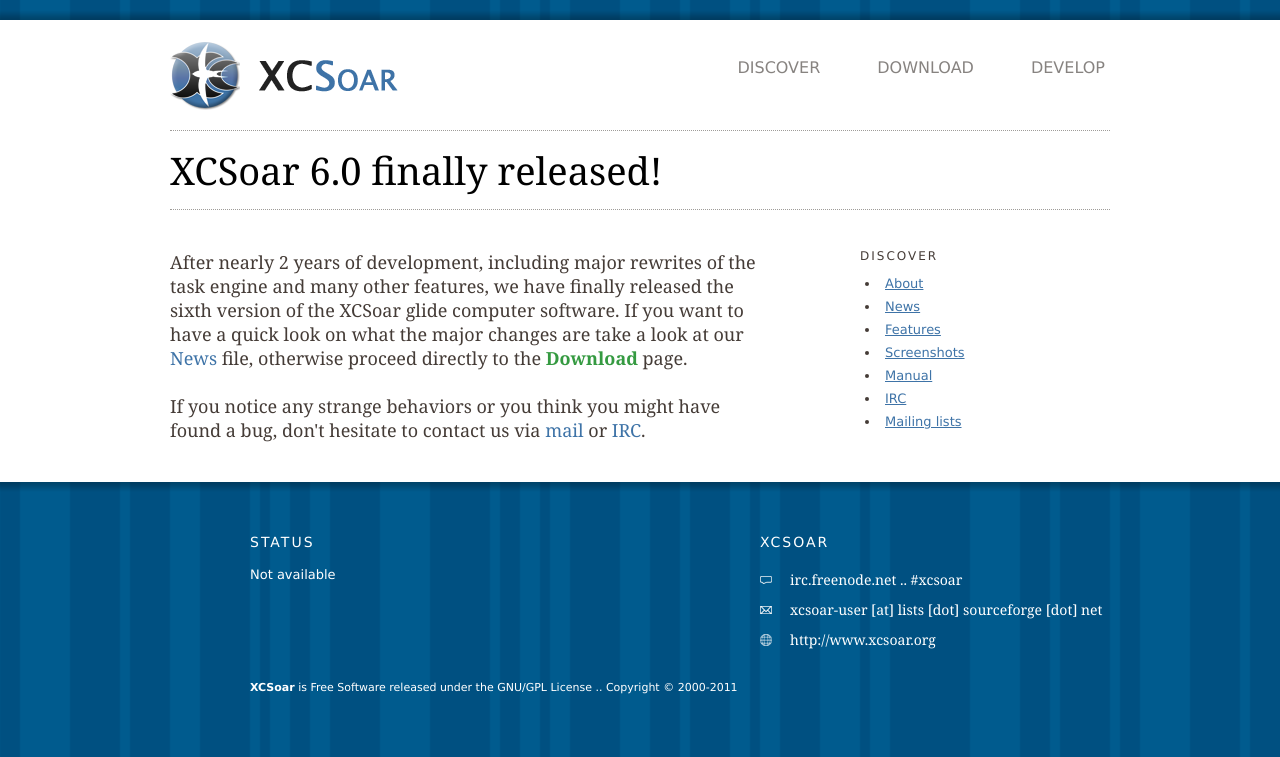
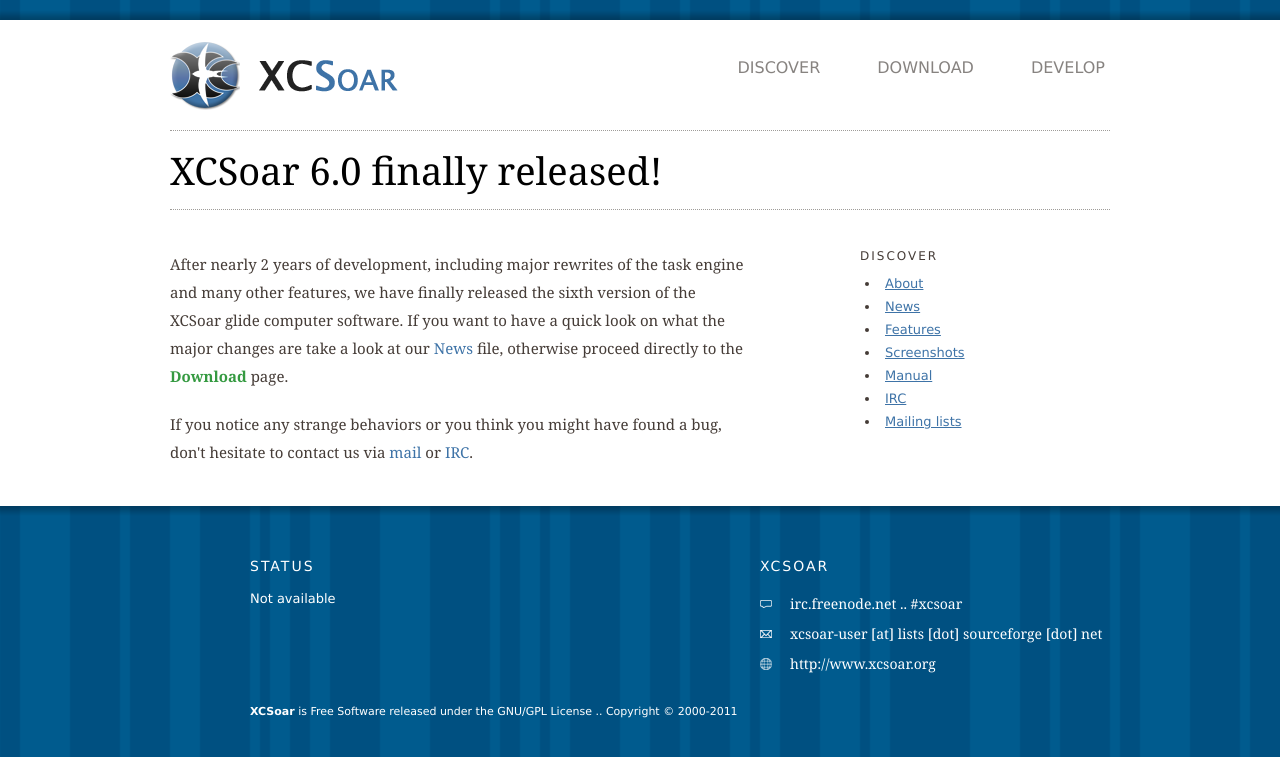
Before and after one commit to XCSoar/website, a Jekyll site: the page built from _posts/2010-12-20-XCSoar_6.0_released.html, in a window 1280 px wide. Shown: the top 757 px of the page. Built offline with Jekyll 4.4.1, drawn with Linux system fonts in a browser that asks for light colours.

Commit message:
_posts: Surrounded XCSoar 6.0 post with p tags
Adjusts the font-size...

```diff
--- a/_posts/2010-12-20-XCSoar_6.0_released.html
+++ b/_posts/2010-12-20-XCSoar_6.0_released.html
@@ -3,13 +3,17 @@
 color: blue
 title: XCSoar 6.0 finally released!
 ---
+<p>
 After nearly 2 years of development, including major rewrites of the task engine and many other features,
 we have finally released the sixth version of the XCSoar glide computer software. If you want to have a quick look on
 what the major changes are take a look at our
 <a href="http://max.kellermann.name/download/xcsoar/releases/6.0/NEWS.txt" title="See what's new in XCSoar 6.0">News</a>
 file, otherwise proceed directly to the
-<a href="http://xcsoar.org/download/" title="Download XCSoar 6.0" class="green"><b>Download</b></a> page.<br/><br/>
+<a href="http://xcsoar.org/download/" title="Download XCSoar 6.0" class="green"><b>Download</b></a> page.
+</p>
 
+<p>
 If you notice any strange behaviors or you think you might have found a bug, don't hesitate to contact us via
 <a href="http://xcsoar.org/discover/mailinglist/" title="Join the mailing list">mail</a> or
 <a href="http://xcsoar.org/discover/irc/" title="Contact us on IRC">IRC</a>.
+</p>
```
